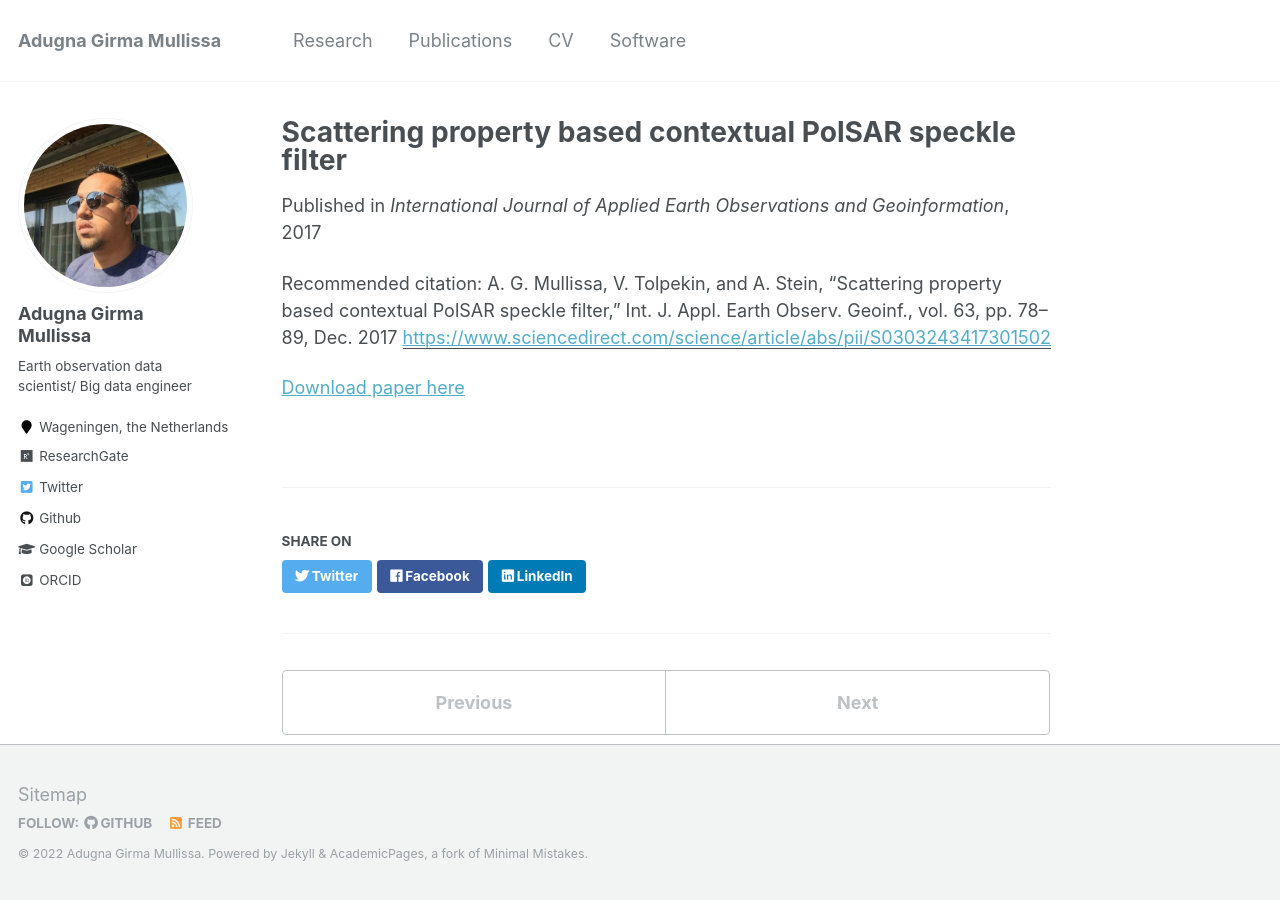
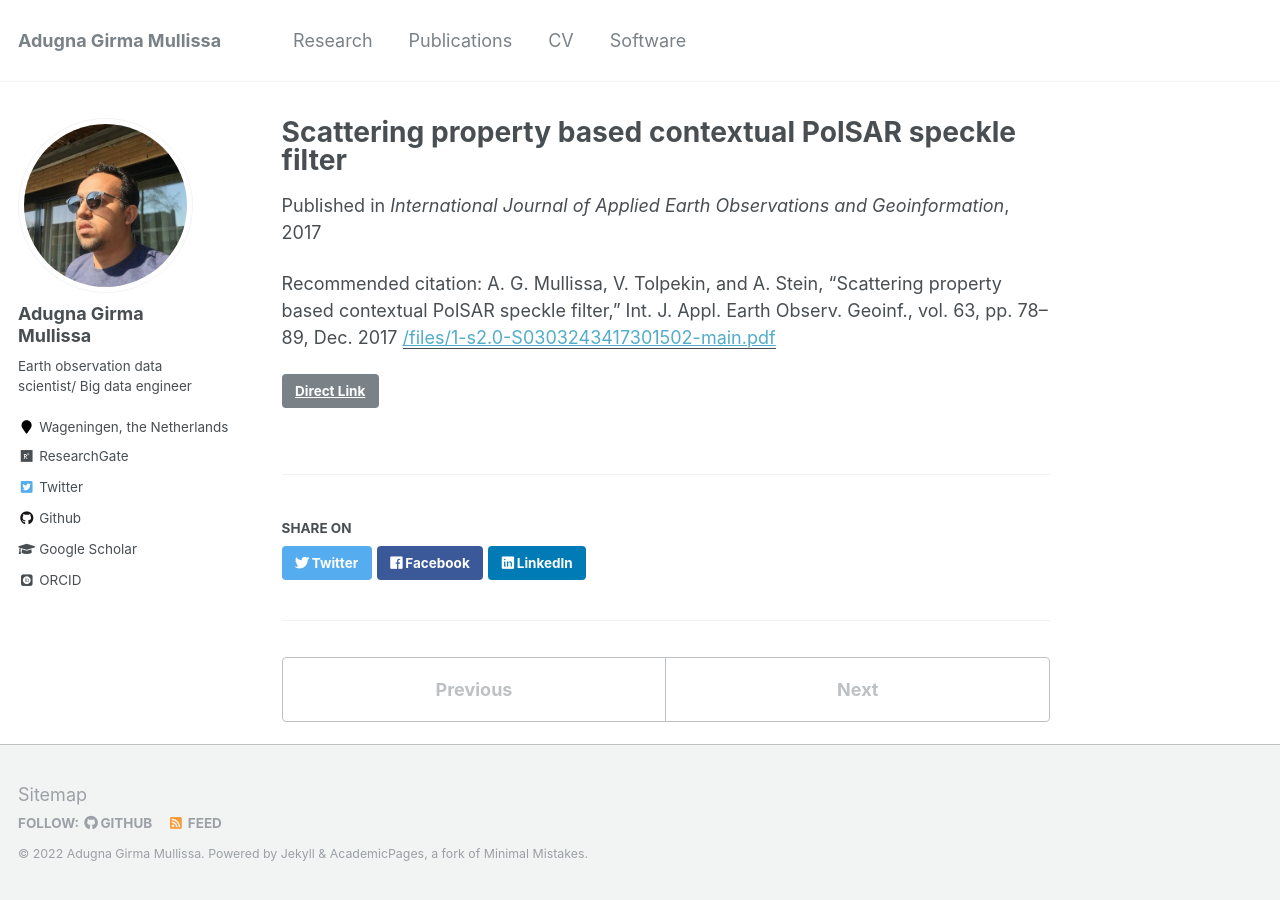
Before and after one commit to adugnag/adugnag.github.io, a Jekyll site: the page built from _publications/paper9.md, in a window 1280 px wide. Built offline with Jekyll 4.4.1, drawn with Linux system fonts in a browser that asks for light colours; some web fonts are replaced.

Commit message:
Update paper9.md

```diff
--- a/_publications/paper9.md
+++ b/_publications/paper9.md
@@ -5,8 +5,7 @@ permalink: /publication/paper8
 excerpt: ''
 date: 2017-08-26
 venue: 'International Journal of Applied Earth Observations and Geoinformation'
-paperurl: 'https://www.sciencedirect.com/science/article/abs/pii/S0303243417301502'
+paperurl: '/files/1-s2.0-S0303243417301502-main.pdf'
+link: 'http://dx.doi.org/10.1016/j.jag.2017.07.011'
 citation: 'A. G. Mullissa, V. Tolpekin, and A. Stein, “Scattering property based contextual PolSAR speckle filter,” Int. J. Appl. Earth Observ. Geoinf., vol. 63, pp. 78–89, Dec. 2017'
 ---
-
-[Download paper here](https://github.com/adugnag/adugnag.github.io/blob/master/files/1-s2.0-S0303243417301502-main.pdf)
```
